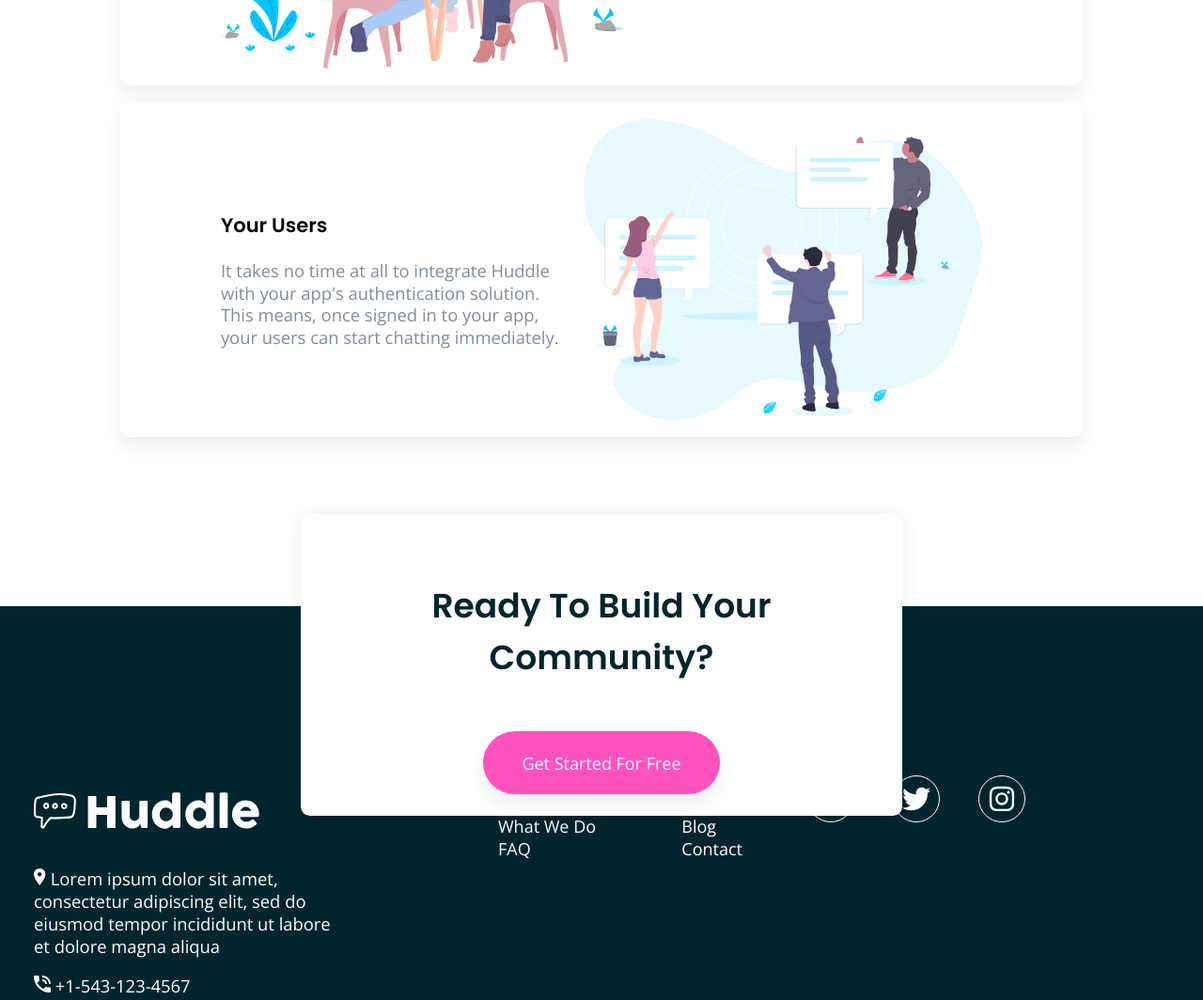
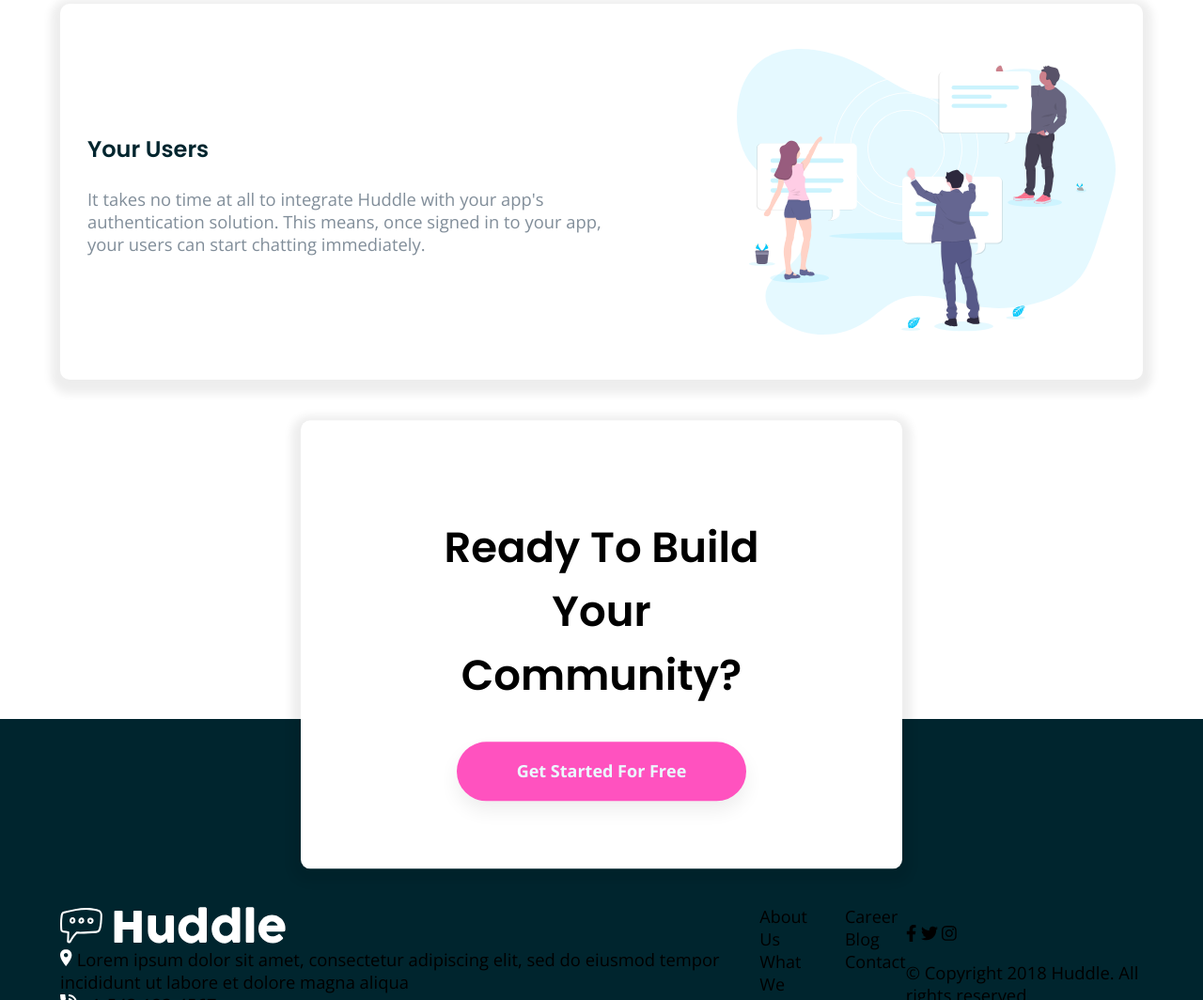
Before and after one commit to rajeshjaga/Huddle-landing-page-with-alternating-feature-blocks, a plain HTML site: page index.html in a window 1280 px wide. Shown: the part 1736-2800 px from the top of the page at 94% size. Drawn offline with nearby package versions, Linux system fonts and the light colour scheme.

Commit message:
using flexbox

```diff
--- a/app/style/_globals.scss
+++ b/app/style/_globals.scss
@@ -32,16 +32,24 @@ p {
 }
 a,
 .button {
+  font-weight: 700;
+  display: block;
   text-decoration: none;
   outline: none;
   border: none;
   box-shadow: $shadowButton;
+  width: fit-content;
+  padding: 1.2rem 4rem;
+  background-color: $Pink;
+  border-radius: 50px;
+  color: $veryPalCyan;
   &.cta {
-    padding: 1.2em 2.3em;
-    background-color: $Pink;
-    border-radius: 50px;
-    color: $veryPalCyan;
-    margin: 1em 0;
+    margin-top: 2em;
+  }
+  &.grey-one {
+    background: $white;
+    color: $veryDarkCyan;
+    padding: 1.125rem 6rem;
   }
 }
 .flex {
@@ -50,12 +58,23 @@ a,
     justify-content: space-between;
   }
   &-jc-sa {
-    justify-content: space-evenly;
+    justify-content: space-around;
   }
   &-ai-c {
     align-items: center;
+  }
+  &-ai-st {
+    align-items: flex-start;
+  }
+  &-fw-w {
+    flex-wrap: wrap;
   }
 }
 li {
   list-style-type: none;
 }
+p {
+  &.b-i {
+    display: inline;
+  }
+}
--- a/app/style/_main.scss
+++ b/app/style/_main.scss
@@ -1,204 +1,88 @@
 main {
-  width: 100%;
-
+  height: 100%;
   section {
-    &.s1 {
-      background-image: url(../images/bg-hero-desktop.svg);
-      background-size: 100% 100vh;
-      background-repeat: no-repeat;
+    padding: 0em 4rem;
+    &.hero {
+      min-height: 95vh;
+      background-image: url("/images/bg-hero-desktop.svg");
       background-color: $veryPalCyan;
-      width: 100%;
-      margin: 0 auto;
-      @include breakdown(medium) {
-        background-image: url(../images/bg-hero-mobile.svg);
-        text-align: center;
+      background-size: cover;
+      padding-bottom: 4em;
+      nav {
+        padding-top: 2em;
+        padding-bottom: 4em;
       }
-      nav {
-        padding: 63px 106px;
-        height: 190px;
-
-        img {
-          height: 40.3px;
-        }
-        a {
-          font-size: 1em;
-          border-radius: 50px;
-          padding: 20.5px 90px;
-          background: $white;
-          color: $veryDarkCyan;
-          box-shadow: $shadowButton;
-        }
-      }
-
       .container {
-        height: 100vh;
-        width: 80%;
-        overflow: visible;
-        margin: 0 auto;
-        @include breakdown(medium) {
-          flex-direction: column-reverse;
-          img {
-            transform: scale(0.65);
-            object-fit: cover;
+        flex-direction: row;
+        flex-wrap: wrap;
+        .desc {
+          width: 45%;
+          p {
+            width: 97%;
           }
         }
-        .description {
-          flex: 1;
-          a.cta {
-            display: inline-block;
-            width: fit-content;
-          }
-          p {
-            display: block;
-          }
-        }
-        img.mockups {
-          height: 65vh;
+        .mockups {
+          background-image: url(/images/illustration-mockups.svg);
+          background-size: 100% 27rem;
+          height: 27rem;
+          width: 55%;
+          background-repeat: no-repeat;
           object-fit: cover;
-          width: auto;
         }
       }
     }
     &.about {
-      position: relative;
-      height: 100%;
-      margin: 5.9375em 0;
+      flex-direction: column;
+      color: $veryDarkCyan;
       .box-about {
-        display: flex;
-        width: 80%;
-        height: fit-content;
-        margin: 1em auto;
-        justify-content: space-between;
-        align-items: center;
+        flex-direction: row;
+        flex-wrap: wrap;
+        margin: 2em 0;
         background: $white;
-        box-shadow: $shadowButton;
-        padding: 1em 5.9375em;
+        box-shadow: $cardShadow;
+        padding: 3rem 1.81rem;
         border-radius: 10px;
-        @include breakdown(medium) {
-          flex-direction: column;
-          .description.mobile {
-            width: 100%;
-            h3,
-            p {
-              width: 100%;
-            }
-          }
-        }
         .description {
           width: 50%;
+          h3 {
+            font-size: 1.5rem;
+          }
           p {
             color: $grayishBlue;
-            margin: 0 1em 0 0;
           }
         }
         img {
-          height: 20rem;
-          width: auto;
+          height: 19rem;
         }
       }
     }
   }
   footer {
-    background: $veryDarkCyan;
+    width: 100%;
+    height: 100%;
     position: relative;
-    margin-top: 10em;
-    padding: 10em 2em 5em 2em;
-    color: $white;
+    margin-top: 20.3125rem;
     .box-get-started {
       position: absolute;
+      width: fit-content;
+      top: -50%;
+      left: 50%;
+      transform: translate(-50%, -10%);
+      text-align: center;
       background: $white;
-      width: auto;
-      left: 50%;
-      top: -50%;
-      transform: translate(-50%, 95%);
-      padding: 2.5em 2em;
-      text-align: center;
       border-radius: 10px;
-      box-shadow: 0 -0px 20px rgba(0, 0, 0, 0.07);
-      h1 {
-        color: $veryDarkCyan;
-        font-size: 1.65em;
-        margin-bottom: 2em;
-      }
-      @include breakdown(medium) {
-        padding: auto 1.5em;
-        width: 80%;
-        transform: translate(-50%, 165%);
-        h1 {
-          font-size: 1.25em;
-        }
-        a {
-          font-size: 70%;
-        }
-      }
-      @include breakup(medium) {
-        width: auto;
-        transform: translate(-50%, 70%);
-        h1 {
-          font-size: 2.25rem;
-        }
-        a {
-          font-size: 100%;
-        }
+      padding: 4.5rem 7.875rem;
+      box-shadow: $cardShadow;
+      a {
+        margin: 0 auto;
       }
     }
     .footer__main {
-      display: grid;
-      grid-template-columns: repeat(auto-fit, minmax(320px, 1fr));
-      @include breakdown(medium) {
-        .contacts,
-        .about,
-        .social-links {
-          width: 100%;
-          height: fit-content;
-          margin-top: 1.5em;
-        }
-        .about {
-          flex-direction: column;
-          justify-content: flex-start;
-          align-items: start;
-        }
-        .social-links {
-          p {
-            &.copyright {
-              margin-top: 2rem;
-            }
-          }
-        }
-      }
-      .contacts {
-        height: 100%;
-        width: 320px;
-        p {
-          display: inline;
-        }
-        .logo {
-          color: $white;
-          margin: 1em 0;
-        }
-        .address,
-        .phone,
-        .email {
-          margin: 1em 0;
-        }
-      }
-
-      .social-links {
-        .fa-twitter,
-        .fa-instagram,
-        .fa-facebook-f {
-          display: inline-block;
-          border: 1px solid $white;
-          border-radius: 50px;
-          margin: 0 1em;
-          height: 50px;
-          width: 50px;
-          padding: 0.5em;
-        }
-        p {
-          margin-top: 15em;
-        }
-      }
+      background-color: $veryDarkCyan;
+      padding: 11.25rem 4rem;
+      display: flex;
+      justify-content: space-around;
+      align-items: center;
     }
   }
 }
--- a/app/style/_variables.scss
+++ b/app/style/_variables.scss
@@ -4,3 +4,4 @@ $veryDarkCyan: hsl(192, 100%, 9%);
 $grayishBlue: hsl(208, 11%, 55%);
 $white: #fff;
 $shadowButton: 0 10px 20px rgba(0, 0, 0, 0.07);
+$cardShadow: 0 5px 10px 10px rgba(0, 0, 0, 0.07);
--- a/index.html
+++ b/index.html
@@ -18,13 +18,14 @@
   </head>
   <body>
     <main>
-      <section class="s1">
+      <section class="hero">
         <nav class="flex flex-jc-sb flex-ai-c">
-          <img src="./images/logo.svg" alt="" /><a href="#">Try It Free</a>
+          <img src="./images/logo.svg" alt="" />
+          <a href="#" class="button grey-one">Try It Free</a>
         </nav>
         <div class="container flex flex-jc-sb">
           <div class="desc">
-            <h1>Build The Community Your Fans Will Love</h1>
+            <h1>Build The Community <br />Your Fans Will Love</h1>
             <p>
               Huddle re-imagines the way we build communities. You have a voice,
               but so does your audience. Create connections with your users as
@@ -32,12 +33,12 @@
             </p>
             <a href="#" class="cta">Get Started For Free</a>
           </div>
-          <img src="./images/illustration-mockups.svg" class="mockups" alt="" />
+          <div class="mockups"></div>
         </div>
       </section>
-      <section class="about">
-        <div class="box-about">
-          <div class="description mobile">
+      <section class="about flex">
+        <div class="box-about flex flex-jc-sb flex-ai-c">
+          <div class="description">
             <h3>
               Grow Together
             </h3>
@@ -47,12 +48,11 @@
               miss out on with a feedback form.
             </p>
           </div>
-
           <img src="./images/illustration-grow-together.svg" alt="" />
         </div>
-        <div class="box-about">
+        <div class="box-about flex flex-jc-sb flex-ai-c">
           <img src="./images/illustration-flowing-conversation.svg" alt="" />
-          <div class="description mobile">
+          <div class="description">
             <h3>
               Flowing Conversations
             </h3>
@@ -63,8 +63,8 @@
             </p>
           </div>
         </div>
-        <div class="box-about">
-          <div class="description mobile">
+        <div class="box-about flex flex-jc-sb flex-ai-c">
+          <div class="description">
             <h3>
               Your Users
             </h3>
@@ -105,18 +105,18 @@
             </svg>
             <div class="address">
               <img src="./images/icon-location.svg" alt="" />
-              <p>
+              <p class="b-i">
                 Lorem ipsum dolor sit amet, consectetur adipiscing elit, sed do
                 eiusmod tempor incididunt ut labore et dolore magna aliqua
               </p>
             </div>
             <div class="phone">
               <img src="./images/icon-phone.svg" />
-              <p>+1-543-123-4567</p>
+              <p class="b-i">+1-543-123-4567</p>
             </div>
             <div class="email">
               <img src="./images/icon-email.svg" alt="" />
-              <p>example@huddle.com</p>
+              <p class="b-i">example@huddle.com</p>
             </div>
           </div>
           <div class="about flex flex-jc-sa flex-ai- mobilec">
```
Also changed, not shown: dist/style.css, 1 other file.
